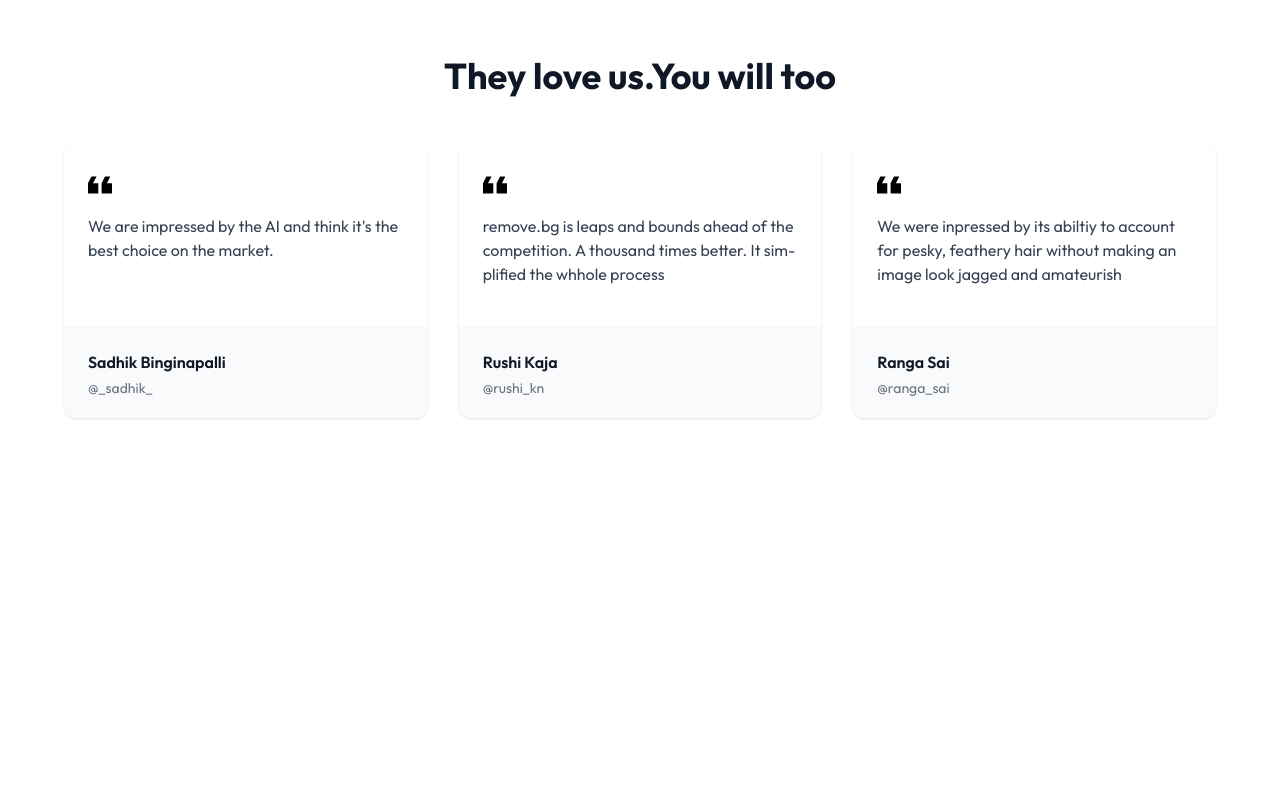
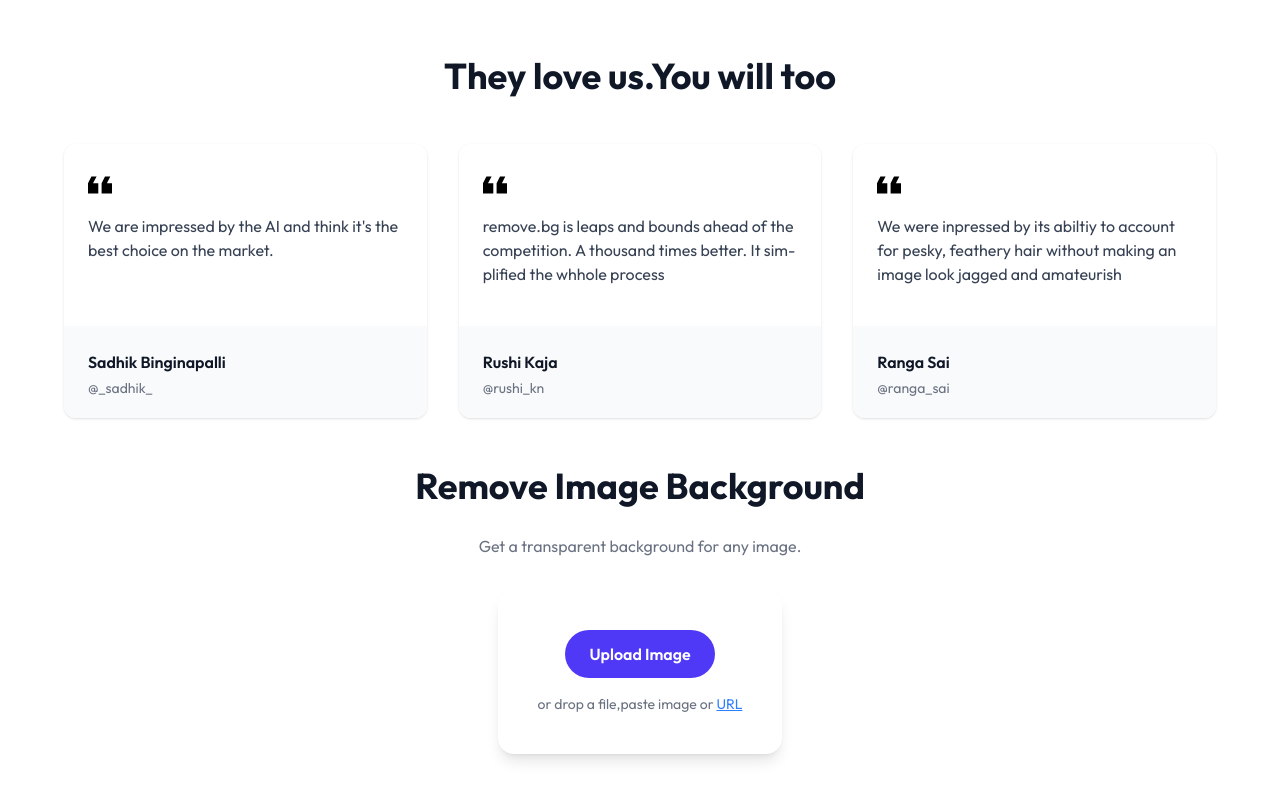
Before and after one commit to SohamBhandary/AiRemoverFrontend, a React (Vite) app: page / in a window 1280 px wide. Shown: the part 2275-3075 px from the top of the page. Before the commit the page ends 2805 px from the top, so only its background shows below. Built offline with nearby package versions, Linux system fonts and the light colour scheme.

Commit message:
Try now section Done

```diff
--- /dev/null
+++ b/src/Components/Trynow.jsx
@@ -0,0 +1,32 @@
+import React from 'react'
+
+const Trynow = () => {
+  return (
+    <div className='flex flex-col items-center justify-center bg-white px-4'>
+        <h2 className='text-3xl md:text-4xl font-bold text-gray-900 mb-7 text-center'>
+            Remove Image Background
+
+        </h2>
+        <p className='text-gray-500 mb-8 text-center'>
+            Get a transparent background for any image.
+
+        </p>
+        <div className='bg-white rounded-2xl shadow-lg p-10 flex flex-col items-center space-y-4'>
+            <input type="file" id="upload2" hidden accept='image/*' />
+            <label htmlFor="upload2" className='bg-indigo-600 hover:bg-blue-700 text-white font-semibold py-3 px-6 rounded-full'>
+                Upload Image
+
+            </label>
+            <p className='text-gray-500 text-sm'>
+                or drop a file,paste image or <a href='#' className='text-blue-500 underline'>URL</a>
+
+            </p>
+
+        </div>
+
+
+    </div>
+  )
+}
+
+export default Trynow
--- a/src/Pages/Home.jsx
+++ b/src/Pages/Home.jsx
@@ -4,6 +4,7 @@
 import BgSlider from '../Components/BgSlider'
 import Pricing from '../Components/Pricing'
 import Testimonials from '../Components/Testimonials'
+import Trynow from '../Components/Trynow'
 
 const Home = () => {
   return (
@@ -14,6 +15,7 @@
         <BgSlider/>
         <Pricing/>
         <Testimonials/>
+        <Trynow/>
 
 
 
```
